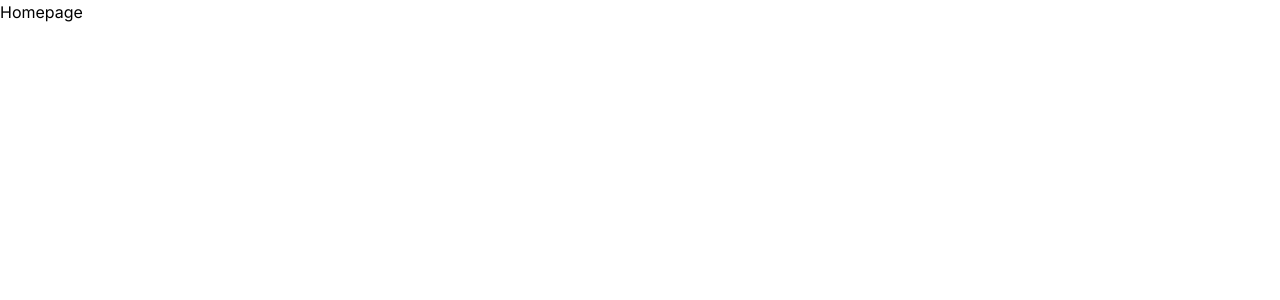
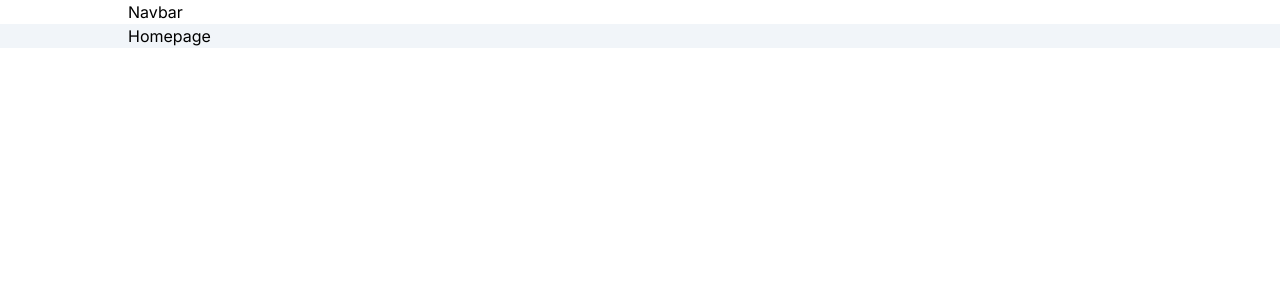
Before and after one commit to SatyaS18/social-media-app, a Next.js app: page / in a window 1280 px wide. Shown: the top 300 px of the page. Built offline with nearby package versions, Linux system fonts and the light colour scheme.

Commit message:
add navbar

```diff
--- a/src/app/layout.tsx
+++ b/src/app/layout.tsx
@@ -1,6 +1,7 @@
 import type { Metadata } from "next";
 import { Inter } from "next/font/google";
 import "./globals.css";
+import Navbar from "@/components/Navbar";
 
 const inter = Inter({ subsets: ["latin"] });
 
@@ -16,7 +17,14 @@ export default function RootLayout({
 }>) {
   return (
     <html lang="en">
-      <body className={inter.className}>{children}</body>
+      <body className={inter.className}>
+        <div className="w-full bg-white px-4 md:px-8 lg:px-16 xl:px-32 2xl:px-64">
+          <Navbar />
+        </div>
+        <div className=" bg-slate-100 px-4 md:px-8 lg:px-16 xl:px-32 2xl:px-64">
+          {children}
+        </div>
+      </body>
     </html>
   );
 }
--- /dev/null
+++ b/src/components/Navbar.tsx
@@ -0,0 +1,5 @@
+const Navbar = () => {
+  return <div>Navbar</div>;
+};
+
+export default Navbar;
```
